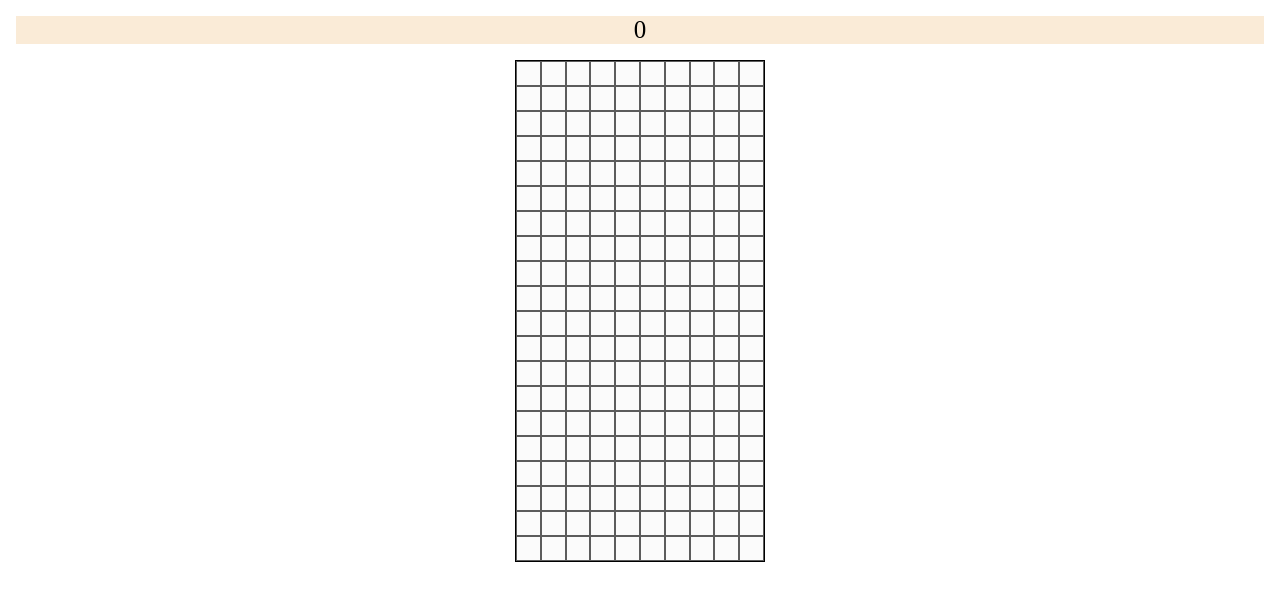
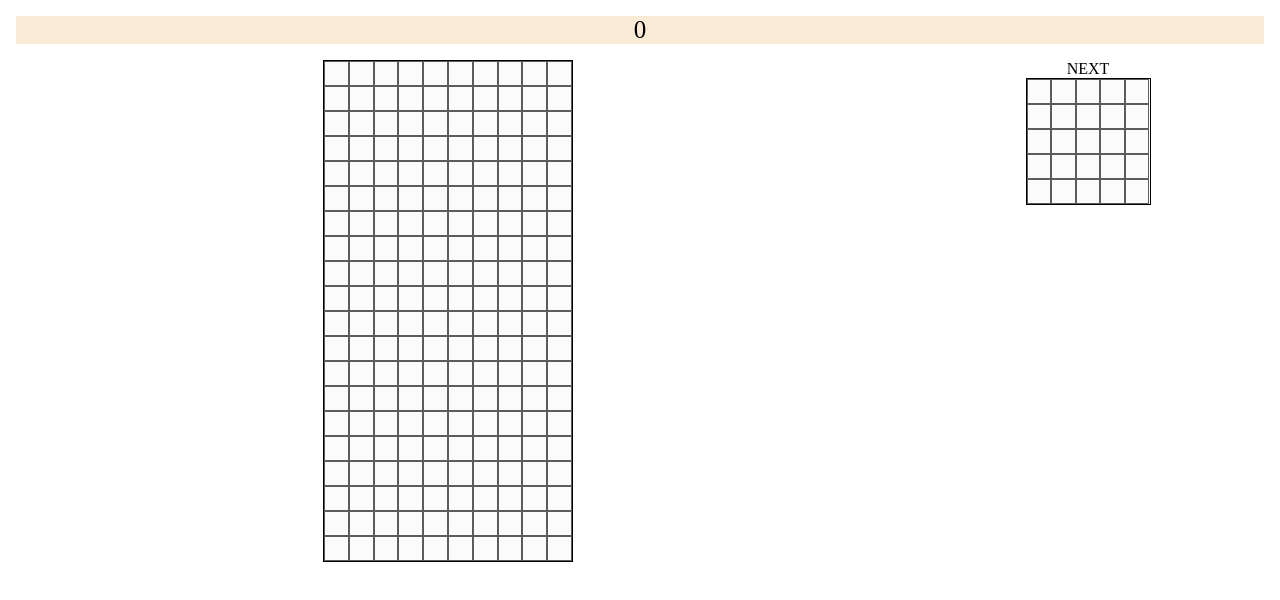
Before and after one commit to prgrms-web-devcourse/FEDC5_DeCoAlGo, a plain HTML site: page index.html in a window 1280 px wide. Drawn offline with Linux system fonts and the light colour scheme.

Commit message:
feat: 다음 블럭용 미니보드판 추가

```diff
--- a/css/style.css
+++ b/css/style.css
@@ -20,20 +20,33 @@ li {
   font-size: 25px;
   background-color: antiquewhite;
 }
-.playground > ul {
+.gamezone {
+  display: flex;
+}
+.playground {
+  width: 70%;
+}
+.playground > ul,
+.miniground > ul {
   border: 1px solid black;
   box-sizing: border-box;
   width: 250px;
   margin: 0 auto; /*테트리스보드 중앙정렬 */
 }
-.playground > ul > li {
+.miniground > ul {
+  width: 125px;
+}
+.playground > ul > li,
+.miniground > ul > li {
   width: 100%;
   height: 25px;
 }
-.playground > ul > li > ul {
+.playground > ul > li > ul,
+.miniground > ul > li > ul {
   display: flex;
 }
-.playground > ul > li > ul > li {
+.playground > ul > li > ul > li,
+.miniground > ul > li > ul > li {
   /* 각 한칸 */
   width: 25px;
   height: 25px;
@@ -41,3 +54,11 @@ li {
   border: 0.5px solid rgb(92, 92, 92);
   box-sizing: border-box;
 }
+.miniground {
+  width: 30%;
+}
+
+/* 디자인시스템 */
+.textCenter {
+  text-align: center;
+}
--- a/index.html
+++ b/index.html
@@ -9,8 +9,14 @@
   <body>
     <div class="wrapper">
       <div class="score">0</div>
-      <div class="playground">
-        <ul></ul>
+      <div class="gamezone">
+        <div class="playground">
+          <ul></ul>
+        </div>
+        <div class="miniground">
+          <div class="textCenter">NEXT</div>
+          <ul></ul>
+        </div>
       </div>
     </div>
     <script src="js/tetris.js"></script>
--- a/js/tetris.js
+++ b/js/tetris.js
@@ -5,8 +5,21 @@ for (let i = 0; i < 20; i++) {
   const li = document.createElement("li");
   for (let j = 0; j < 10; j++) {
     const cell = document.createElement("li");
+    ul.prepend(cell);
+  }
+  li.prepend(ul);
+  playground.prepend(li);
+}
+
+const miniground = document.querySelector(".miniground > ul");
+
+for (let i = 0; i < 5; i++) {
+  const ul = document.createElement("ul");
+  const li = document.createElement("li");
+  for (let j = 0; j < 5; j++) {
+    const cell = document.createElement("li");
     ul.appendChild(cell);
   }
   li.appendChild(ul);
-  playground.appendChild(li);
+  miniground.appendChild(li);
 }
```
